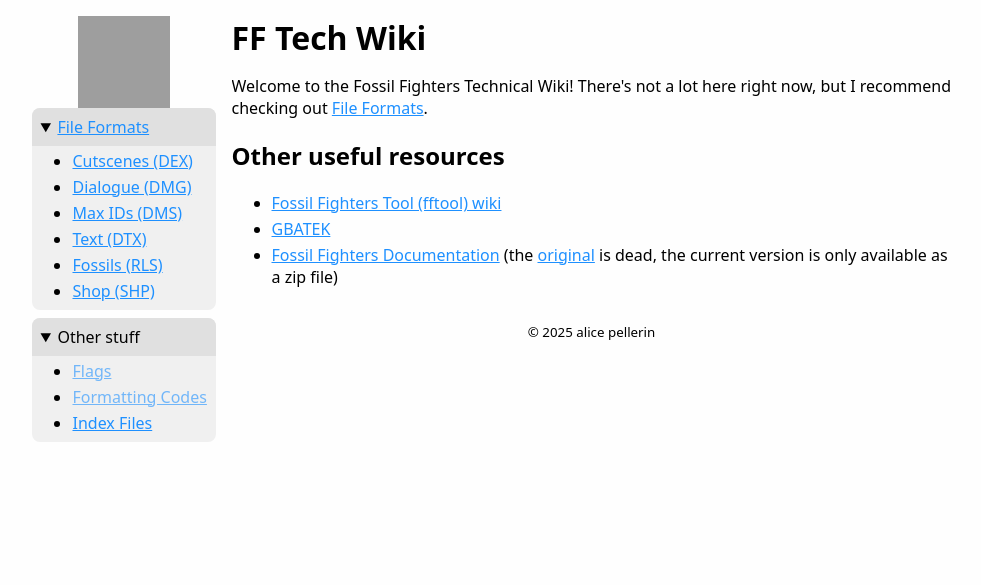
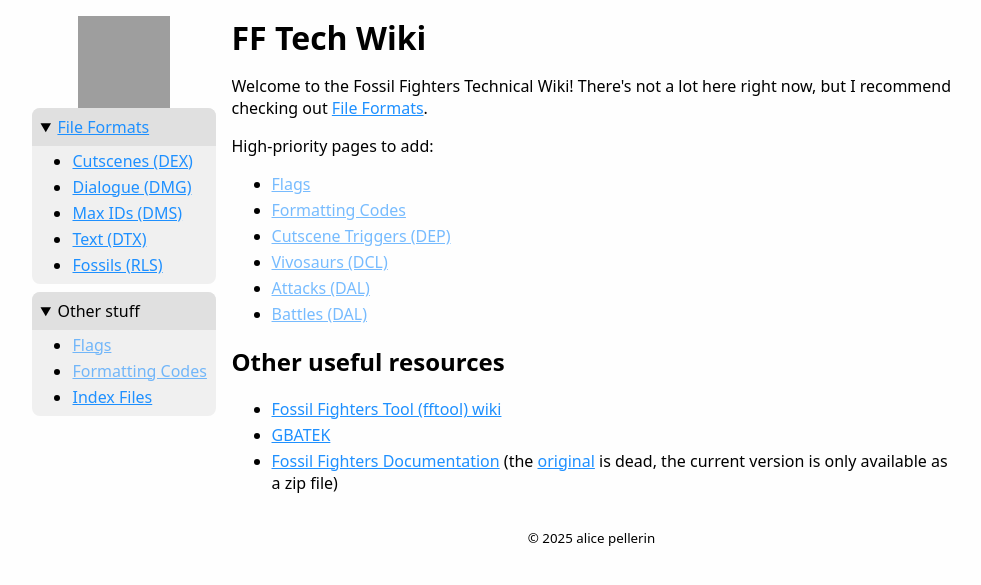
Before and after one commit to simonomi/fftechwiki, a Jekyll site: the page built from index.html, in a window 1280 px wide, cut to the strip 0-585 px from the top of the page. Shown: the whole strip, without its empty margins (148-1129 px from the left). Built offline with Jekyll 4.4.1, drawn with Linux system fonts in a browser that asks for light colours; grey boxes are pictures that could not be loaded.

Commit message:
add list of pages to add

```diff
--- a/_data/fileFormats.yml
+++ b/_data/fileFormats.yml
@@ -152,7 +152,7 @@
   filePath: "etc/kaseki_defs"
   carbonizerSupport: true
 - magicBytes: "SHP"
-  url: "/fftechwiki/file-formats/SHP"
+  # url: "/fftechwiki/file-formats/SHP"
   description: "Shop"
   filePath: "shop/"
   carbonizerSupport: true
--- a/index.html
+++ b/index.html
@@ -3,6 +3,17 @@
 layout: default
 ---
 <p>Welcome to the Fossil Fighters Technical Wiki! There's not a lot here right now, but I recommend checking out <a href="/fftechwiki/file-formats">File Formats</a>.</p>
+
+<p>High-priority pages to add:</p>
+
+<ul>
+	<li><a>Flags</a></li>
+	<li><a>Formatting Codes</a></li>
+	<li><a>Cutscene Triggers (DEP)</a></li>
+	<li><a>Vivosaurs (DCL)</a></li>
+	<li><a>Attacks (DAL)</a></li>
+	<li><a>Battles (DAL)</a></li>
+</ul>
 
 <h2>Other useful resources</h2>
 
```
